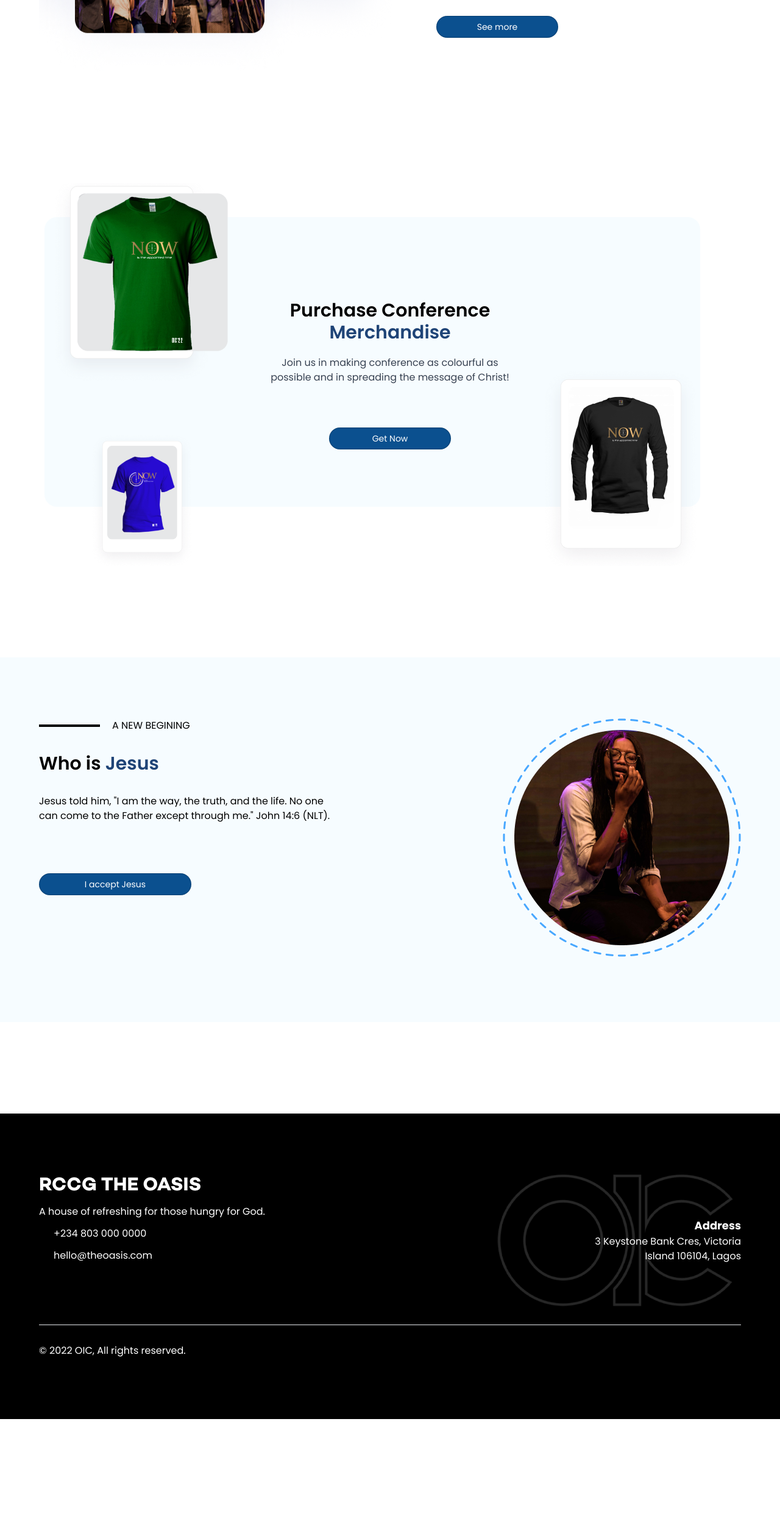
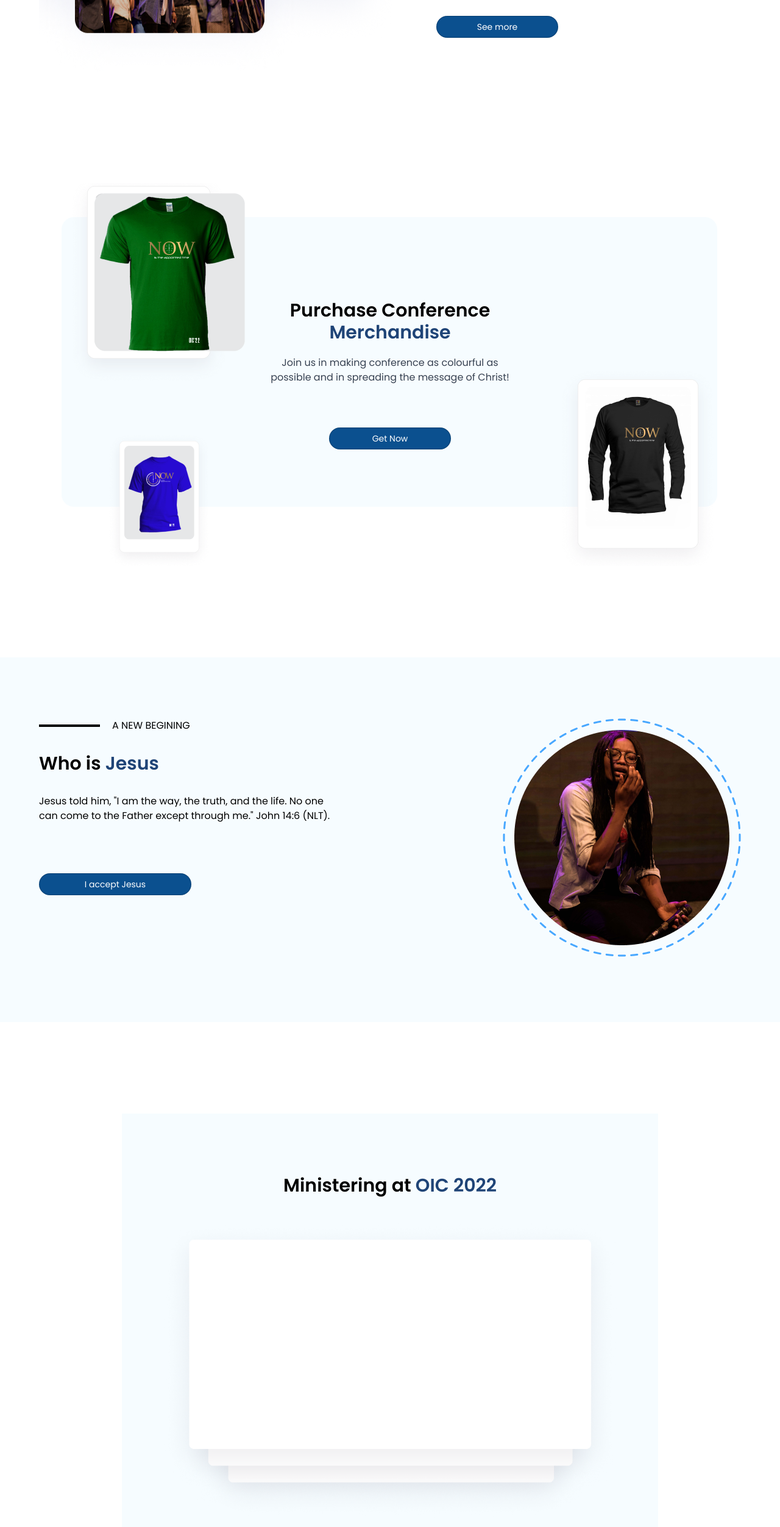
Before and after one commit to optimalresource/OIC-Frontend, a Next.js app: page / in a window 1280 px wide. Shown: the part 2977-5481 px from the top of the page at 61% size. Before the commit the page ends 5304 px from the top, so only its background shows below. Built offline with nearby package versions, Linux system fonts and the light colour scheme; some icons are missing.

Commit message:
Centralized the merch background for desktop

```diff
--- a/components/pages/landing-page/index.js
+++ b/components/pages/landing-page/index.js
@@ -3,6 +3,7 @@ import AboutSection from "./about-section";
 import AltarCall from "./altar-call-section";
 import Hero from "./hero";
 import MerchSection from "./merch-section";
+import MinisteringSection from "./ministering-section";
 import ServantLeader from "./servant-leader";
 import Welcome from "./welcome";
 function LandingPage({}) {
@@ -14,6 +15,7 @@ function LandingPage({}) {
       <AboutSection />
       <MerchSection />
       <AltarCall />
+      <MinisteringSection />
     </>
   );
 }
--- a/components/pages/landing-page/merch-section/index.js
+++ b/components/pages/landing-page/merch-section/index.js
@@ -3,8 +3,8 @@ import React from "react";
 
 const MerchSection = () => {
   return (
-    <div className="flex flex-col items-center justify-center w-[90%] amd:h-[628px] relative">
-      <div className="w-[100%] h-[628px] bmd:hidden">
+    <div className="flex flex-col items-center justify-center w-[90%] amd:h-[628px] my-[0] m-[auto] relative">
+      <div className="w-[100%] h-[628px] bmd:hidden text-center">
         <Image
           src="/assets/images/merchant-section.png"
           alt="merch image"
--- /dev/null
+++ b/components/pages/landing-page/ministering-section/index.js
@@ -0,0 +1,42 @@
+import Image from "next/image";
+import React from "react";
+
+const MinisteringSection = () => {
+  return (
+    <div className="flex flex-col justify-center items-center gap-10 w-[880px] bg-[#F6FCFF] px-[5%] py-[100px] mt-[150px]">
+      <h2 className="text-3xl font-semibold text-center amd:mt-[-200px] min1041:mt-[unset]">
+        Ministering at
+        <span className="text-[#1f4477]"> OIC 2022</span>
+      </h2>
+
+      <div className="flex flex-col items-center justify-center w-[100%] amd:h-[654px] relative">
+        <div className="w-[100%] h-[654px] bmd:hidden">
+          <Image
+            src="/assets/images/ministering-bg.png"
+            alt="merch image"
+            layout="intrinsic"
+            width={1003}
+            height={654}
+          />
+        </div>
+        {/* <div className="px-5 md:px-10 bmd:relative bmd:rounded-2xl amd:absolute top-0 left-0 amd:h-[100%] w-[100%] flex flex-col gap-5 items-center justify-center max400:px-2 bmd:bg-[#f6fcfe] bmd:py-[100px]">
+          <h2 className="text-3xl font-semibold text-center amd:mt-[-200px] min1041:mt-[unset]">
+            Purchase Conference <br />
+            <span className="text-[#1f4477]">Merchandise</span>
+          </h2>
+          <p className="text-base text-gray-700 text-center max-w-[400px]">
+            Join us in making conference as colourful as possible and in
+            spreading the message of Christ!
+          </p>
+          <div className="mt-[50px] amd:mt-[20px] min1041:mt-[50px]">
+            <button className={`buttonPrimary text-sm w-[200px]`}>
+              Get Now
+            </button>
+          </div>
+        </div> */}
+      </div>
+    </div>
+  );
+};
+
+export default MinisteringSection;
```
Also changed, not shown: public/assets/images/ministering-bg.png (added).
